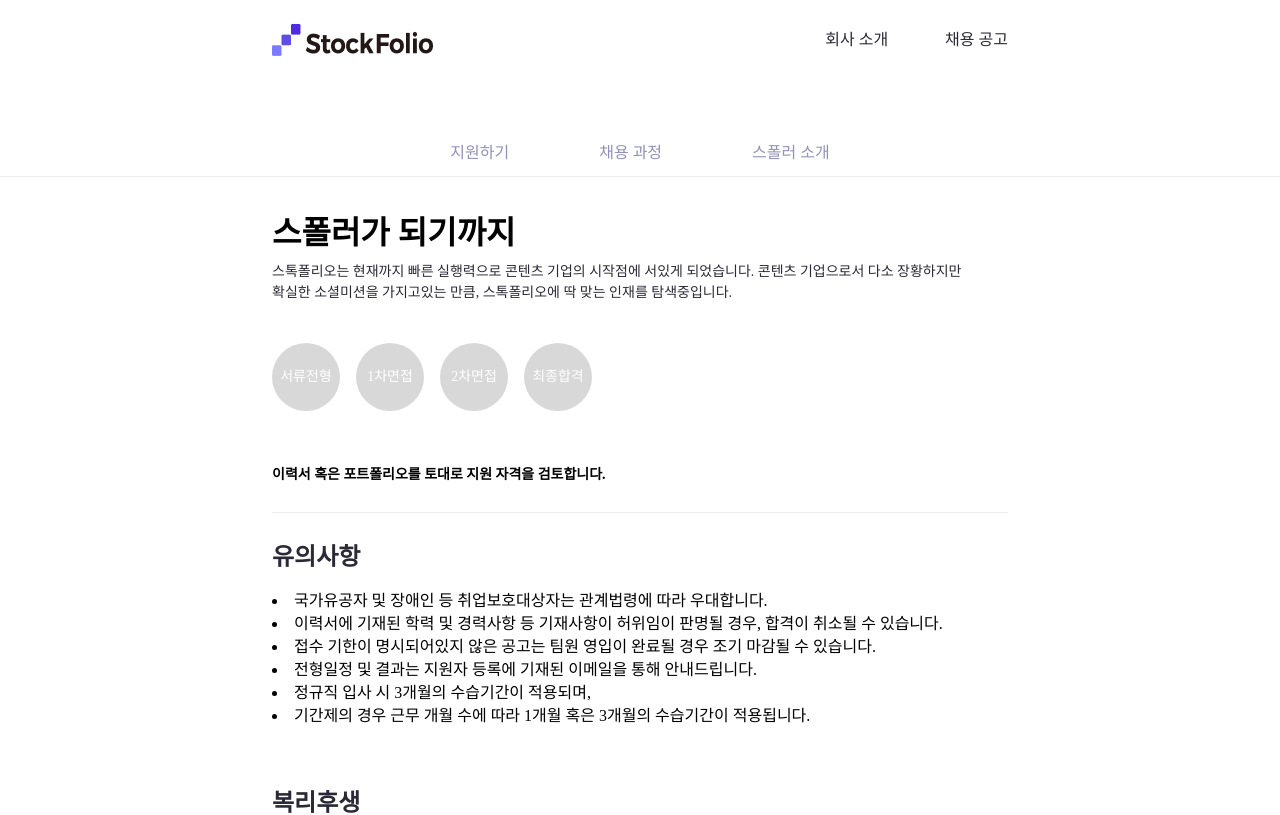
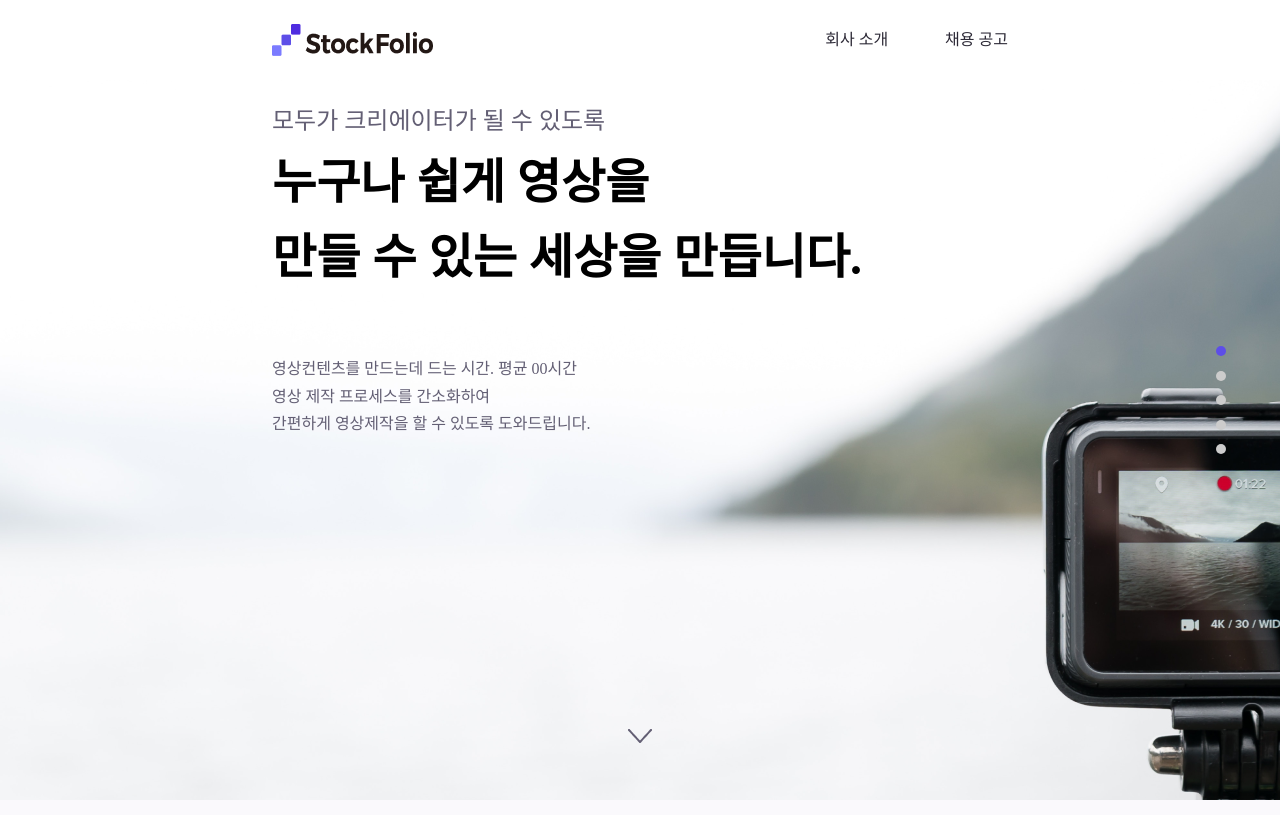
Before and after one commit to kor-sams-dev/Stockfolio_adminPage_Front, a React (Create React App) app: page / in a window 1280 px wide. Shown: the top 815 px of the page. Built offline with nearby package versions, Linux system fonts and the light colour scheme.

Commit message:
기본 routing setting

```diff
--- a/src/App.tsx
+++ b/src/App.tsx
@@ -1,18 +1,21 @@
 import React from "react";
+import { BrowserRouter, Switch, Route } from "react-router-dom";
 
 import Nav from "./components/templates/Nav";
-import Recruit from "./components/pages/Recruit";
 import Landing from "./components/pages/Landing";
 import Footer from "./components/templates/Footer";
+import Recruit from "./components/pages/Recruit";
 
 function App(): JSX.Element {
   return (
-    <div className="App">
+    <BrowserRouter>
       <Nav />
-      <Recruit />
-      {/* <Landing /> */}
+      <Switch>
+        <Route exact path="/" component={Landing} />
+        <Route exact path="/recruit" component={Recruit} />
+      </Switch>
       <Footer />
-    </div>
+    </BrowserRouter>
   );
 }
 
--- a/src/components/pages/Recruit.tsx
+++ b/src/components/pages/Recruit.tsx
@@ -1,12 +1,15 @@
 import React from "react";
 import styled from "styled-components";
 
-import RecruitProcess from "../templates/RecruitProcess";
-import TeamIntro from "../templates/TeamIntro";
+import RecruitMenuBar from "../UI/organisms/RecruitMenuBar";
+import Inner from "../../styles/Inner";
+import ApplyList from "../templates/ApplyList";
+import ApplyDesc from "../templates/ApplyDesc";
+import ApplyForm from "../templates/ApplyForm";
+import OverViewCard from "../UI/molecules/OverViewCard";
+import TeamIntroListBox from "../UI/organisms/TeamIntroListBox";
 
-import RecruitMenuBar from "../UI/organisms/RecruitMenuBar";
-
-const RecruitBox = styled.div`
+const TeamIntroBox = styled.div`
   display: flex;
   justify-content: center;
   align-items: center;
@@ -15,11 +18,16 @@ const RecruitBox = styled.div`
 
 function Recruit(): JSX.Element {
   return (
-    <RecruitBox>
+    <TeamIntroBox>
       <RecruitMenuBar />
-      <RecruitProcess />
-      {/* <TeamIntro /> */}
-    </RecruitBox>
+      <Inner size="narrow">
+        <ApplyList />
+        {/* <ApplyDesc /> */}
+        {/* <ApplyForm /> */}
+        {/* <OverViewCard /> */}
+        {/* <TeamIntroListBox /> */}
+      </Inner>
+    </TeamIntroBox>
   );
 }
 
```
Also changed, not shown: src/components/pages/RecruitInfo.tsx (added, +24 -0 lines), src/components/pages/TeamIntro.tsx (deleted, +0 -34 lines).
